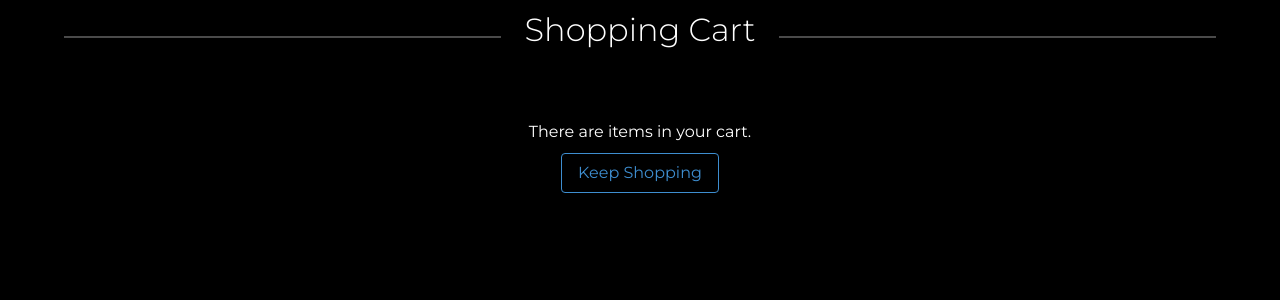
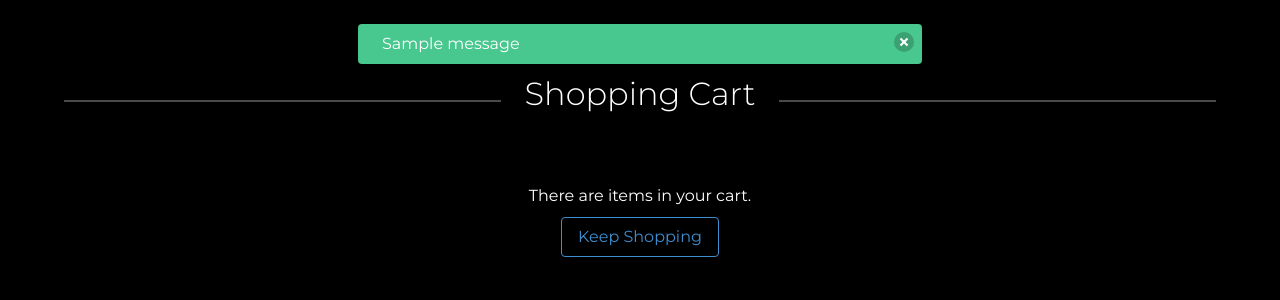
Before and after one commit to NicBritz/turn-games, a Django app: page /cart/ in a window 1280 px wide. Shown: the part 112-412 px from the top of the page. Run offline with Django 3.2, Linux system fonts and the light colour scheme; tables that the repository leaves empty hold one stand-in row (values such as "Sample post"); one stand-in notice (Sample message) is shown; parts of the project's set-up code (start-up, migrations or seed data) failed here and were passed over; some libraries are stand-ins or nearby versions.

Commit message:
:sparkles: added message sysetem base

```diff
--- a/cart/views.py
+++ b/cart/views.py
@@ -1,5 +1,7 @@
 from django.shortcuts import render, redirect
+from django.contrib import messages
 
+from games.models import Game
 
 def view_cart(request):
     """ view the items in the shopping cart """
@@ -8,6 +10,7 @@ def view_cart(request):
 
 def add_to_cart(request, game_id):
     """ Adds a game to the cart """
+    game = Game.objects.get(pk=game_id)
     redirect_url = request.POST.get('redirect_url')
     cart = request.session.get('cart', [])
 
@@ -15,6 +18,7 @@ def add_to_cart(request, game_id):
         cart.append(game_id)
 
     request.session['cart'] = cart
+    messages.info(request, f'Added {game.name} to your cart')
 
     return redirect(redirect_url)
 
--- a/static/css/base.css
+++ b/static/css/base.css
@@ -13,6 +13,15 @@ body {
 /* menu texture src:https://www.transparenttextures.com/ */
 .texture {
     background: url(https://res.cloudinary.com/dajuujhvs/image/upload/v1598792843/saturn/bright-squares_zbegjs.png);
+}
+
+.navbar-item img {
+    max-height: none;
+}
+
+.dropdown-content {
+  max-height: 30em;
+  overflow: auto;
 }
 
 .top-button {
--- a/templates/base.html
+++ b/templates/base.html
@@ -72,6 +72,33 @@
 
 <!-- messages -->
 {% if messages %}
+    <div class="container mt-5 is-z-60">
+        <div class="columns">
+            <div class="column"></div>
+            <div class="column is-6">
+                {% for message in messages %}
+                    <!-- render appropriate message src:
+                    https://simpleisbetterthancomplex.com/tips/2016/09/06/django-tip-14-messages-framework.html-->
+                    {% with message.level as level %}
+                        <!-- Error -->
+                        {% if level == 40 %}
+                            {% include 'includes/messages/message_error.html' %}
+                            <!-- Warning -->
+                        {% elif level == 30 %}
+                            {% include 'includes/messages/message_warning.html' %}
+                            <!-- Success -->
+                        {% elif level == 25 %}
+                            {% include 'includes/messages/message_success.html' %}
+                            <!-- Info -->
+                        {% else %}
+                            {% include 'includes/messages/message_info.html' %}
+                        {% endif %}
+                    {% endwith %}
+                {% endfor %}
+            </div>
+            <div class="column"></div>
+        </div>
+    </div>
 {% endif %}
 
 <!-- page header -->
@@ -85,6 +112,27 @@
 {% block post-custom-js %}
     <!-- Base JS -->
     <script src="{% static 'js/base.js' %}"></script>
+    <script type="text/javascript">
+        {#    From Bulma Documentation: https://bulma.io/documentation/elements/notification/#}
+        document.addEventListener('DOMContentLoaded', () => {
+            (document.querySelectorAll('.notification .delete') || []).forEach(($delete) => {
+                $notification = $delete.parentNode;
+
+                $delete.addEventListener('click', () => {
+                    $notification.parentNode.removeChild($notification);
+                });
+
+                setInterval(function () {
+                        $notification.parentNode.removeChild($notification);
+                    },
+                    2000
+                )
+
+
+            });
+        })
+        ;
+    </script>
 {% endblock %}
 </body>
 </html>
--- a/templates/includes/main-header.html
+++ b/templates/includes/main-header.html
@@ -89,19 +89,33 @@
 
                         </a>
                     </div>
-                    <div class="dropdown-menu dropdown-buttons is-z-60 " id="basket-menu-items" role="menu">
-                        <div class="dropdown-content">
-                            <div class="dropdown-item">
-                                <p>item 1 - £99.00</p>
-                            </div>
-                            <hr class="dropdown-divider">
-                            <div class="dropdown-item">
-                                <p>item 2 - £99.00</p>
-                            </div>
-                            <hr class="dropdown-divider">
-                            <a href="#" class="dropdown-item">
-                                View Basket
-                            </a>
+                    <div class="dropdown-menu dropdown-buttons is-z-60" id="basket-menu-items" role="menu">
+                        <div class="dropdown-content has-background-black ">
+                            {% if cart_items|length > 0 %}
+                            {% for item in cart_items reversed %}
+                                <div class="dropdown-item">
+                                    <div class="columns is-mobile is-multiline">
+                                        <div class="column is-12">
+                                            <img class="image " src="{{ item.game.header_image_url }}"
+                                                 alt="{{ item.game.name }}">
+                                        </div>
+                                        <div class="column is-8 mt-0 pt-0 has-text-white">
+                                            <p>{{ item.game.name }} </p>
+                                        </div>
+                                        <div class="column is-4 mt-0 pt-0 has-text-white">
+                                            <p>£{{ item.game.price }} </p>
+                                        </div>
+                                    </div>
+                                </div>
+                                        <hr class="dropdown-divider">
+                            {% endfor %}
+
+                                {% else %}
+                                <div class="dropdown-item">
+                                <p class="has-text-white has-text-centered"> Empty </p>
+                                </div>
+                            {% endif %}
+
                         </div>
                     </div>
                 </div>
--- /dev/null
+++ b/templates/includes/messages/message_error.html
@@ -0,0 +1,4 @@
+<div class="notification is-danger">
+    <button class="delete"></button>
+    {{ message }}
+</div>
--- /dev/null
+++ b/templates/includes/messages/message_info.html
@@ -0,0 +1,4 @@
+<div class="notification is-info">
+    <button class="delete"></button>
+    {{ message }}
+</div>
--- /dev/null
+++ b/templates/includes/messages/message_success.html
@@ -0,0 +1,6 @@
+<div class="notification is-success">
+    <button class="delete"></button>
+    <p>
+        {{ message }}
+    </p>
+</div>
--- /dev/null
+++ b/templates/includes/messages/message_warning.html
@@ -0,0 +1,4 @@
+<div class="notification is-warning">
+    <button class="delete"></button>
+    {{ message }}
+</div>
```
